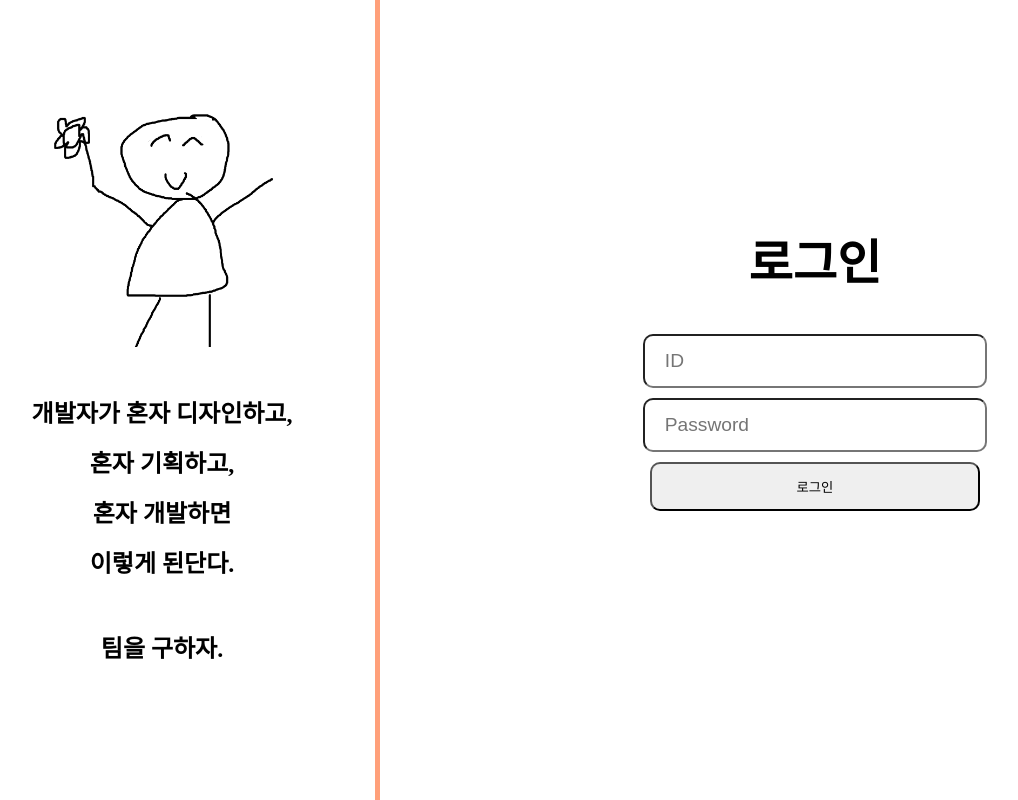
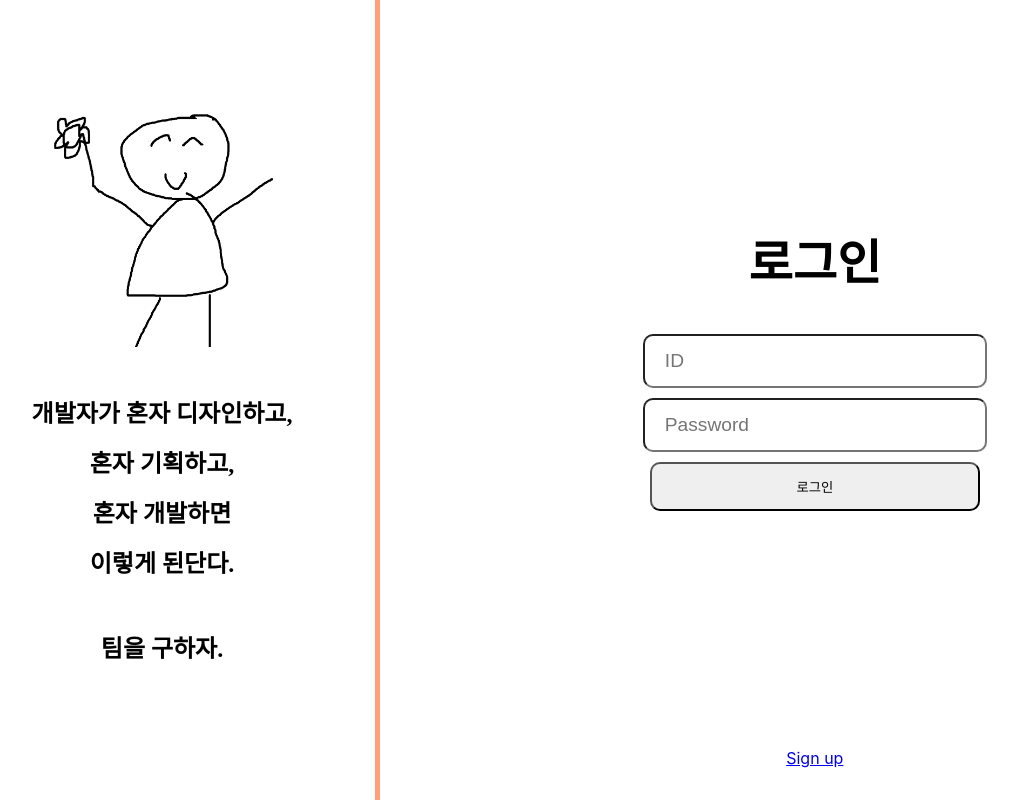
Before and after one commit to dongqui/cat-fairy-client, a React (Create React App) app: page /login in a window 1280 px wide. Shown: the whole page, without its empty margins (30-1048 px from the left). Built offline with nearby package versions, Linux system fonts and the light colour scheme; a web font is replaced by a local one.

Commit message:
init Sign up

```diff
--- a/src/components/login/Login.js
+++ b/src/components/login/Login.js
@@ -1,7 +1,7 @@
 import React from 'react';
 import './Login.css';
 import fairy from '../../asset/img/pairFairy.png';
-import { DefaultButton } from "../shared/Buttons";
+import { Link } from 'react-router-dom';
 
 function Login() {
 
@@ -22,6 +22,18 @@ function Login() {
           <input className="login-input login-password" placeholder="Password"/>
           <button className="login-btn">로그인</button>
         </div>
+        <footer>
+          <Link
+            exact
+            to={`/signUp`}
+            activeStyle={{
+              textDecoration: 'none',
+              color: 'black'
+            }}
+          >
+            Sign up
+          </Link>
+        </footer>
       </section>
     </main>
   )
--- /dev/null
+++ b/src/components/signup/SignUp.js
@@ -0,0 +1,9 @@
+import React from 'react';
+
+function SignUp() {
+  return (
+    <div>Sign Up</div>
+  )
+}
+
+export default SignUp;
```
